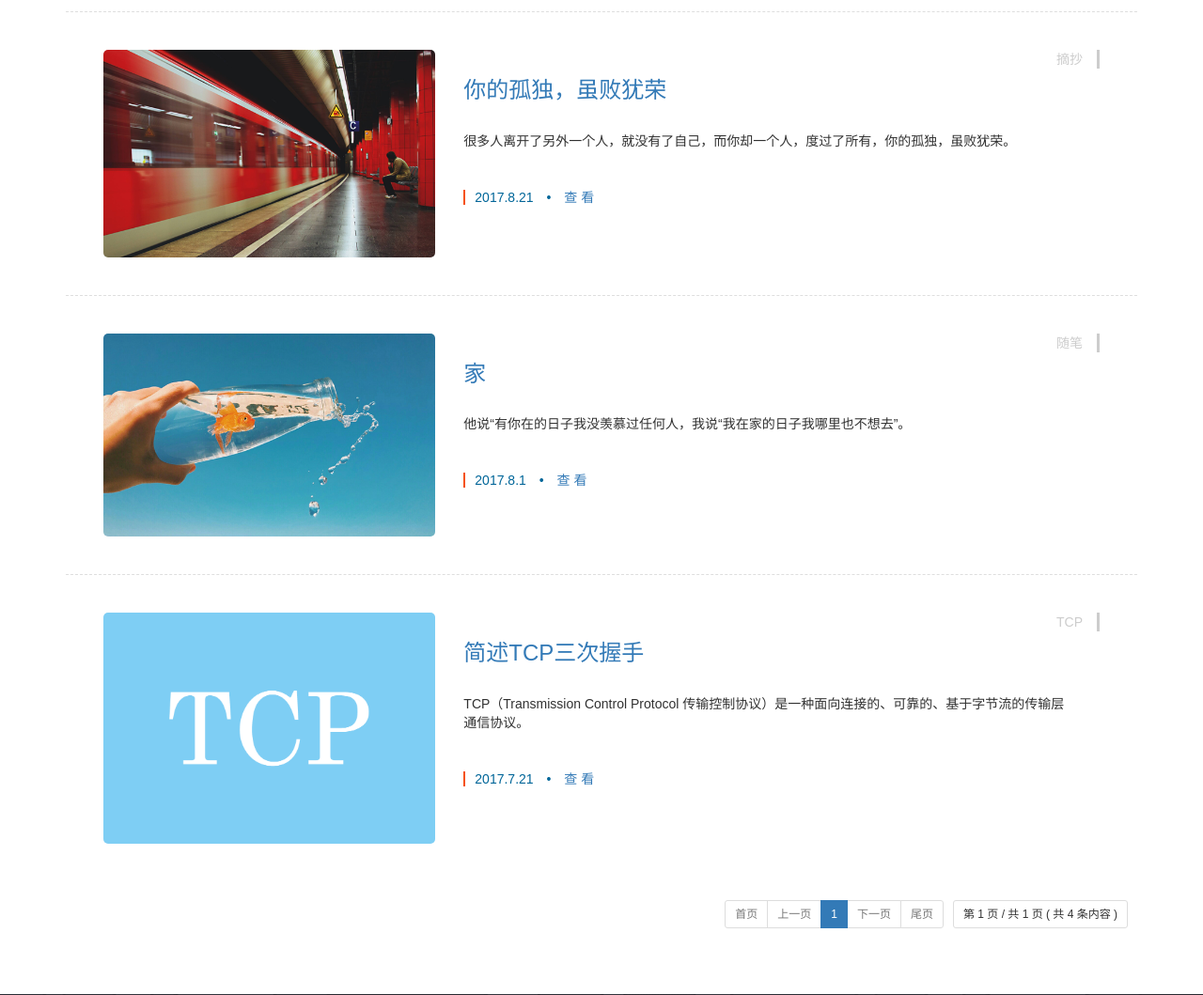
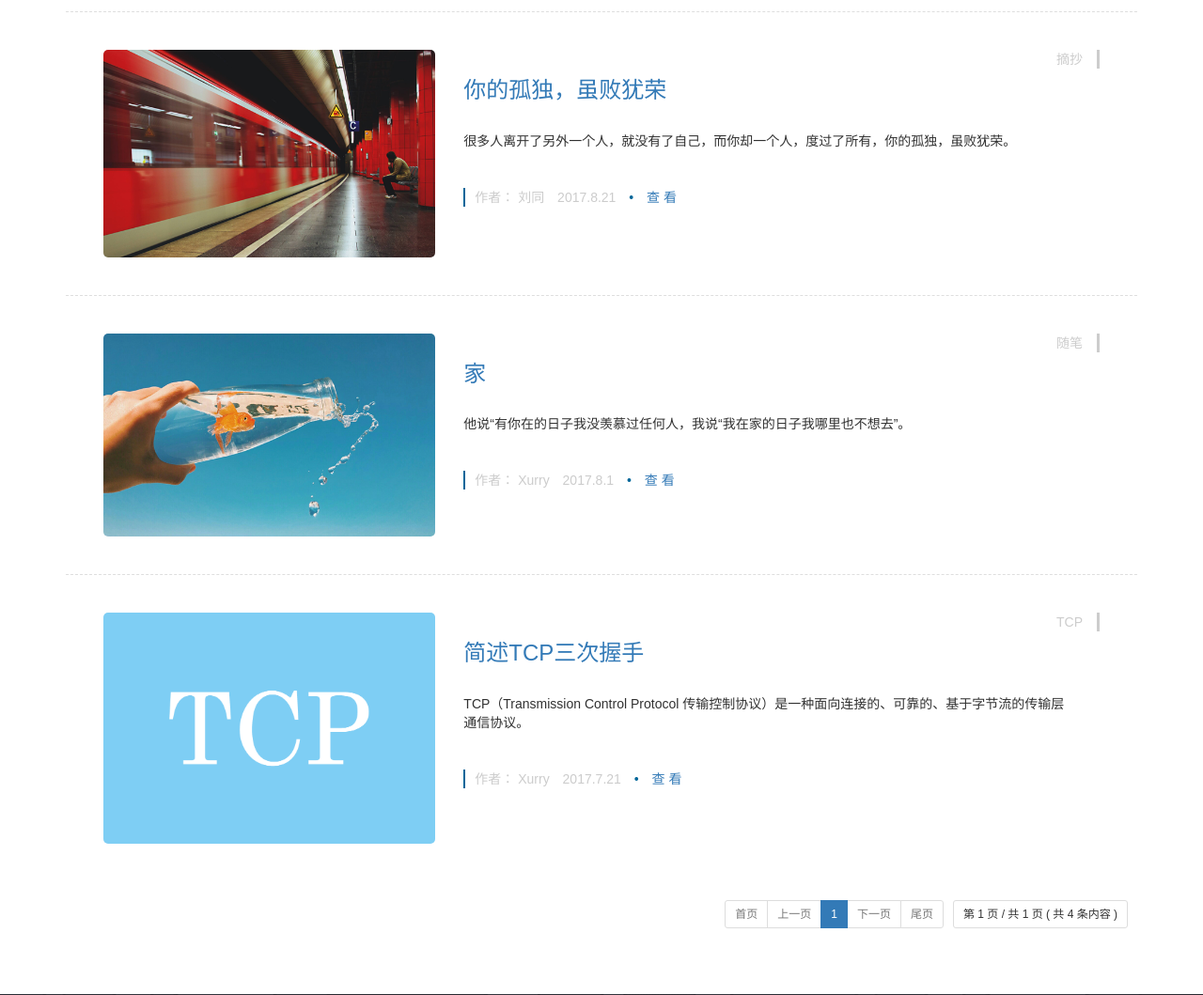
Before and after one commit to XurryAli/xurryblog, a PHP site: page /article-list.html in a window 1280 px wide. Shown: the part 567-1626 px from the top of the page at 94% size. Run offline with PHP 8.4, Linux system fonts and the light colour scheme.

```diff
--- a/article-list.html
+++ b/article-list.html
@@ -38,6 +38,8 @@
 							<p class="article-content" ng-bind="articleNum.articleContent"></p>
 							<div class="pub-time">
 								<div class="time clearfix">
+									<span>作者：</span>
+									<span ng-bind="articleNum.articleAuthor"></span>
 									<span class="article-time" ng-bind="articleNum.articleTime">2017-7-6</span> •
 									<a ng-href="{{articleUrl}}" ng-click="getArticle($event, articleNum.articleId)">查 看</a>
 								</div>
--- a/css/personlist.css
+++ b/css/personlist.css
@@ -2,7 +2,7 @@
 * @Author: Xurry
 * @Date:   2017-08-24 14:15:31
 * @Last Modified by:   Xurry
-* @Last Modified time: 2017-08-28 10:34:17
+* @Last Modified time: 2017-08-28 15:37:48
 */
 
 /* article page css */
@@ -81,13 +81,20 @@ body{
 .main .article .left-content .pub-time{
 	padding: 20px 0;
 }
+.main .article .left-content .time{
+	padding: 0 10px;
+	border-left: 2px solid #006699;
+}
 .main .article .left-content .time a{
 	margin-left: 10px;
 }
 .main .article .left-content .time span{
-	border-left: 2px solid #F65111;
+	color: #ccc;
+}
+.main .article .left-content .time span.article-time{
 	padding: 0 10px;
 }
+
 .pagin{
 	float: right;
 }
--- a/data/person-article.json
+++ b/data/person-article.json
@@ -8,6 +8,7 @@
         {
             "articleTitle": "我和这个世界不熟",
             "articleId": "article_1",
+            "articleAuthor": "北岛",
             "articleImg": "./images/components/article_01.png",
             "articleContent": "我和这个世界不熟。 这并非是我选择死亡或者生存的原因。 我依旧有很多选择， 刚巧，这两者，都不是选项之一。 ",
             "articleTime": "2017.8.23",
@@ -16,6 +17,7 @@
         {
             "articleTitle": "你的孤独，虽败犹荣",
             "articleId": "article_2",
+            "articleAuthor": "刘同",
             "articleImg": "./images/components/article_02.png",
             "articleContent": "很多人离开了另外一个人，就没有了自己，而你却一个人，度过了所有，你的孤独，虽败犹荣。",
             "articleTime": "2017.8.21",
@@ -24,6 +26,7 @@
         {
             "articleTitle": "家",
             "articleId": "article_3",
+            "articleAuthor": "Xurry",
             "articleImg": "./images/components/article_03.png",
             "articleContent": "他说“有你在的日子我没羡慕过任何人，我说“我在家的日子我哪里也不想去”。",
             "articleTime": "2017.8.1",
@@ -32,6 +35,7 @@
         {
             "articleTitle": "简述TCP三次握手",
             "articleId": "article_4",
+            "articleAuthor": "Xurry",
             "articleImg": "./images/components/article_04.png",
             "articleContent": "TCP（Transmission Control Protocol 传输控制协议）是一种面向连接的、可靠的、基于字节流的传输层通信协议。",
             "articleTime": "2017.7.21",
--- a/index.html
+++ b/index.html
@@ -188,6 +188,6 @@
     <!-- page js -->
     <script type="text/javascript" src="js/jquery.singlePageNav.min.js"></script>
     <script type="text/javascript" src="js/common.js"></script>
-    <script type="text/javascript" src="js/travel.js"></script>
+    <script type="text/javascript" src="js/index.js"></script>
 </body>
 </html>
```
Also changed, not shown: js/index.js (renamed from js/travel.js, +7 -0 lines).
